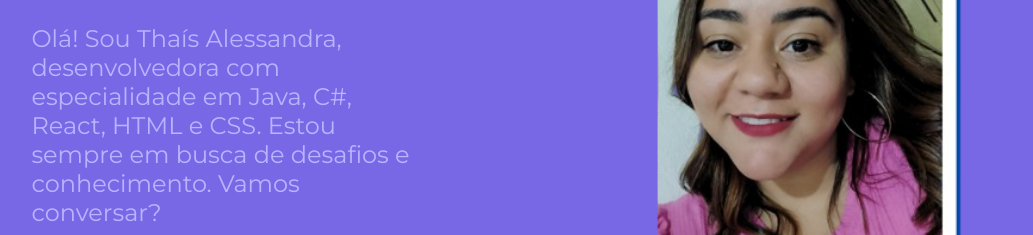
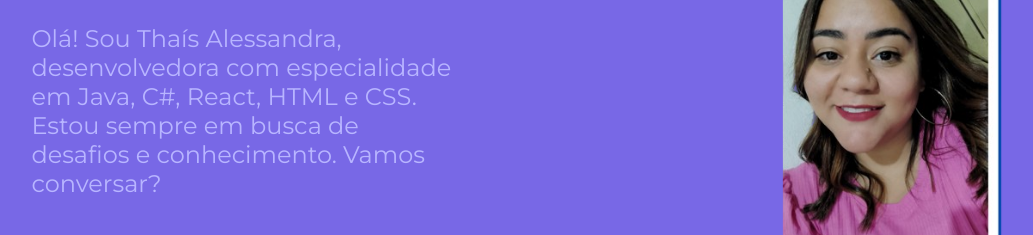
Before and after one commit to Thaisalessandra/portfolio, a plain HTML site: page index.html in a window 1280 px wide. Shown: the part 360-595 px from the top of the page, without its empty margins (71-1104 px from the left). Drawn offline with nearby package versions, Linux system fonts and the light colour scheme.

Commit message:
mudanças css

```diff
--- a/style/style.css
+++ b/style/style.css
@@ -35,7 +35,7 @@ body {
     gap: 5rem;
 }
 .apresentacao__imagem{
-    width: 60% ;
+    width: 40% ;
 }
 
 .cabecalho__menu__link {
```
